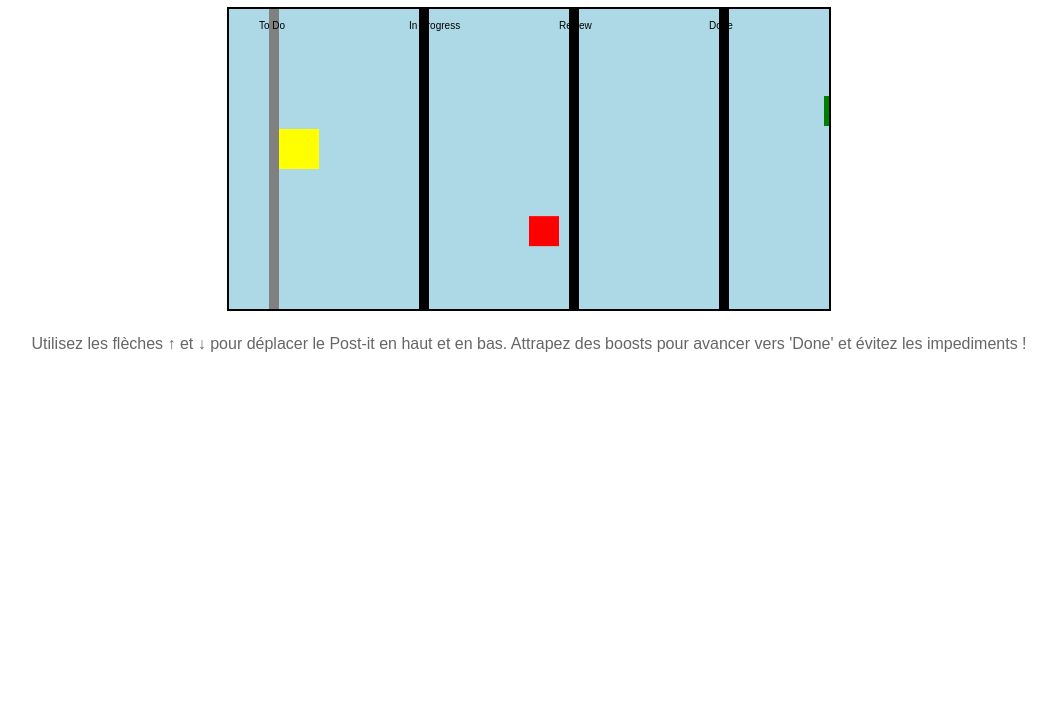
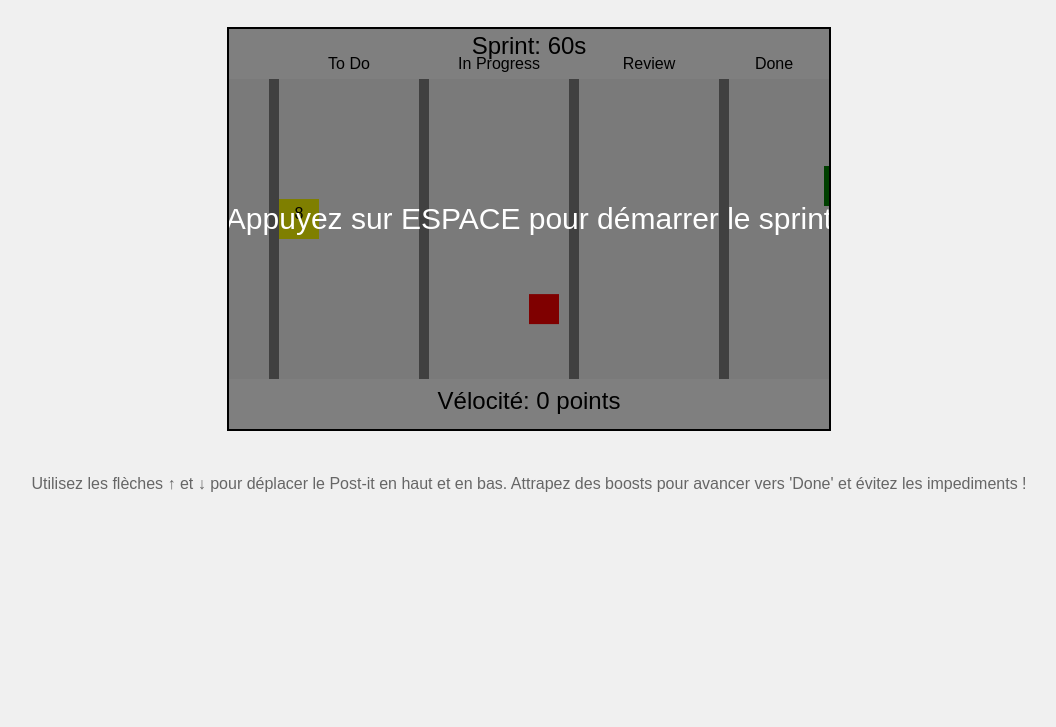
Before and after one commit to Lord-Manchot/agile-postit-journey, a plain HTML site: page index.html in a window 1280 px wide. Shown: the part 73-800 px from the top of the page, without its empty margins (111-1167 px from the left). Drawn offline with Linux system fonts and the light colour scheme.

Commit message:
feat: Système de score basé sur les story points
- Ajout d'un timer de sprint de 60 secondes
- Affichage des points de complexité sur les Post-its
- Calcul de la vélocité basé sur les story points
- Empilement automatique des tickets terminés
- Amélioration de l'interface (timer et titres des colonnes)

```diff
--- a/css/style.css
+++ b/css/style.css
@@ -1,11 +1,17 @@
 body {
     text-align: center;
     font-family: Arial, sans-serif;
+    background-color: #f0f0f0;
+}
+
+.game-container {
+    margin: 20px auto;
+    padding: 20px 0;
 }
 
 canvas {
     border: 2px solid black;
-    background-color: lightblue;
+    background-color: white;
 }
 
 h1 {
--- a/index.html
+++ b/index.html
@@ -8,7 +8,9 @@
 </head>
 <body>
     <h1>Agile Post-it Journey</h1>
-    <canvas id="gameCanvas" width="600" height="300"></canvas>
+    <div class="game-container">
+        <canvas id="gameCanvas" width="600" height="400"></canvas>
+    </div>
     <p class="instructions">Utilisez les flèches ↑ et ↓ pour déplacer le Post-it en haut et en bas. Attrapez des boosts pour avancer vers 'Done' et évitez les impediments !</p>
     <script src="./js/game.js"></script>
 </body>
--- a/js/game.js
+++ b/js/game.js
@@ -8,38 +8,97 @@ document.addEventListener('DOMContentLoaded', function() {
     const ctx = canvas.getContext("2d");
     console.log("Contexte 2D obtenu:", ctx);
 
-    // Constantes et variables du jeu
+    // Constantes du jeu
+    const SPRINT_DURATION = 60; // durée en secondes (1 minute)
+    const STORY_POINTS = [1, 2, 3, 5, 8];
     const columns = [50, 200, 350, 500];
     const columnTitles = ["To Do", "In Progress", "Review", "Done"];
-    let player = { x: columns[0], y: 120, width: 40, height: 40, columnIndex: 0, velocityY: 0, speedY: 5 };
-    console.log("Player initialisé:", player);
+
+    // Nouvelle constante pour les tickets terminés
+    let completedTickets = []; // Stocke les tickets en Done
+
+    // Variables du jeu
+    let player = {
+        x: columns[0],
+        y: 120,
+        width: 40,
+        height: 40,
+        columnIndex: 0,
+        velocityY: 0,
+        speedY: 5,
+        points: STORY_POINTS[Math.floor(Math.random() * STORY_POINTS.length)] // Points du ticket actuel
+    };
     let obstacles = [];
     let boosts = [];
     let gameOver = false;
+    let score = 0;
+    let timeLeft = SPRINT_DURATION;
+    let sprintStarted = false;
+
+    // Constantes pour l'affichage
+    const BOARD_TOP_MARGIN = 50; // Espace pour le timer au-dessus du tableau
+    const TIMER_Y = 25; // Position Y du timer (plus haut)
+    const BOARD_HEIGHT = 300;
+    const BOARD_WIDTH = 600;
+
+    // Constantes pour l'affichage des tickets
+    const TICKET_MARGIN = 10; // Espace entre les tickets
+    const TICKET_START_Y = 10; // Position Y du premier ticket dans Done
+
+    // Fonction pour créer un nouveau ticket
+    function createNewTicket() {
+        player.x = columns[0];
+        player.columnIndex = 0;
+        player.points = STORY_POINTS[Math.floor(Math.random() * STORY_POINTS.length)];
+    }
 
     function spawnObstacle() {
         const obstacleName = "Impediment";
-        obstacles.push({ x: 600, y: Math.random() * 260, width: 30, height: 30, label: obstacleName });
+        obstacles.push({
+            x: canvas.width, // Partir du bord droit du canvas
+            y: Math.random() * (BOARD_HEIGHT - 30), // Position verticale dans la zone de jeu
+            width: 30,
+            height: 30,
+            label: obstacleName
+        });
     }
 
     function spawnBoost() {
-        const boostName = "Collaboration";
-        boosts.push({ x: 600, y: Math.random() * 260, width: 30, height: 30, label: boostName });
+        boosts.push({
+            x: canvas.width, // Partir du bord droit du canvas
+            y: Math.random() * (BOARD_HEIGHT - 40), // Position verticale dans la zone de jeu
+            width: 40,
+            height: 40,
+            label: "Collaboration"
+        });
+    }
+
+    function updateTimer() {
+        if (!sprintStarted || gameOver) return;
+
+        timeLeft -= 1/60;
+        if (timeLeft <= 0) {
+            gameOver = true;
+            alert(`Sprint terminé !\nVélocité : ${score} points`);
+        }
     }
 
     function update() {
         if (gameOver) return;
 
+        updateTimer();
+
         player.y += player.velocityY;
-        player.y = Math.max(0, Math.min(canvas.height - player.height, player.y));
+        player.y = Math.max(0, Math.min(BOARD_HEIGHT - player.height, player.y));
 
+        // Gestion des obstacles
         for (let i = obstacles.length - 1; i >= 0; i--) {
             obstacles[i].x -= 5;
             if (obstacles[i].x + obstacles[i].width < 0) {
                 obstacles.splice(i, 1);
                 continue;
             }
-            if (
+            if (player.columnIndex < 3 &&
                 player.x < obstacles[i].x + obstacles[i].width &&
                 player.x + player.width > obstacles[i].x &&
                 player.y < obstacles[i].y + obstacles[i].height &&
@@ -55,13 +114,14 @@ document.addEventListener('DOMContentLoaded', function() {
             }
         }
 
+        // Gestion des boosts
         for (let i = boosts.length - 1; i >= 0; i--) {
             boosts[i].x -= 5;
             if (boosts[i].x + boosts[i].width < 0) {
                 boosts.splice(i, 1);
                 continue;
             }
-            if (
+            if (player.columnIndex < 3 &&
                 player.x < boosts[i].x + boosts[i].width &&
                 player.x + player.width > boosts[i].x &&
                 player.y < boosts[i].y + boosts[i].height &&
@@ -70,43 +130,114 @@ document.addEventListener('DOMContentLoaded', function() {
                 if (player.columnIndex < columns.length - 1) {
                     player.columnIndex++;
                     player.x = columns[player.columnIndex];
+                    if (player.columnIndex === columns.length - 1) {
+                        // Calculer la position Y du nouveau ticket
+                        const newTicketY = completedTickets.length * (player.height + TICKET_MARGIN) + TICKET_START_Y;
+
+                        // Ajouter le ticket à la liste des tickets terminés
+                        completedTickets.push({
+                            y: newTicketY,
+                            points: player.points
+                        });
+                        score += player.points;
+                        createNewTicket();
+                    }
                 }
                 boosts.splice(i, 1);
             }
         }
-
-        if (player.columnIndex === columns.length - 1) {
-            alert("Félicitations ! Vous avez complété votre tâche en atteignant 'Done' !");
-            gameOver = true;
-        }
     }
 
     function draw() {
-        console.log("Draw appelé");
         ctx.clearRect(0, 0, canvas.width, canvas.height);
 
-        // Dessiner les colonnes
+        // Fond blanc pour tout le canvas
+        ctx.fillStyle = "white";
+        ctx.fillRect(0, 0, canvas.width, canvas.height);
+
+        // Timer en haut, plus haut au-dessus du tableau
+        ctx.fillStyle = "black";
+        ctx.font = "24px Arial";
+        ctx.textAlign = "center";
+        ctx.fillText(`Sprint: ${Math.ceil(timeLeft)}s`, canvas.width/2, TIMER_Y);
+
+        // Fond gris clair pour le tableau Kanban
+        ctx.fillStyle = "#f5f5f5";
+        ctx.fillRect(0, BOARD_TOP_MARGIN, canvas.width, BOARD_HEIGHT);
+
+        // Dessiner les colonnes et leurs titres
         ctx.fillStyle = "gray";
         for (let i = 0; i < columns.length; i++) {
-            ctx.fillRect(columns[i] - 10, 0, 10, canvas.height);
+            // Dessiner les séparateurs de colonnes
+            ctx.fillRect(columns[i] - 10, BOARD_TOP_MARGIN, 10, BOARD_HEIGHT);
+
+            // Calculer le centre de la colonne pour le titre
+            let nextColumn = (i < columns.length - 1) ? columns[i + 1] : canvas.width;
+            let columnCenter = (columns[i] + nextColumn) / 2;
+
+            // Dessiner le titre centré
             ctx.fillStyle = "black";
-            ctx.fillText(columnTitles[i], columns[i] - 20, 20);
+            ctx.font = "16px Arial";
+            ctx.textAlign = "center";
+            ctx.fillText(columnTitles[i], columnCenter - 5, BOARD_TOP_MARGIN - 10);
+            ctx.fillStyle = "gray";
         }
 
-        // Dessiner le joueur
+        // Dessiner les tickets terminés dans la colonne Done
         ctx.fillStyle = "yellow";
-        ctx.fillRect(player.x, player.y, player.width, player.height);
+        for (let ticket of completedTickets) {
+            ctx.fillRect(
+                columns[3],
+                BOARD_TOP_MARGIN + ticket.y,
+                player.width,
+                player.height
+            );
+            ctx.fillStyle = "black";
+            ctx.font = "16px Arial";
+            ctx.textAlign = "center";
+            ctx.fillText(
+                ticket.points,
+                columns[3] + player.width/2,
+                BOARD_TOP_MARGIN + ticket.y + player.height/2
+            );
+            ctx.fillStyle = "yellow";
+        }
 
-        // Dessiner les obstacles
+        // Dessiner le joueur actif
+        if (player.columnIndex < 3) {
+            ctx.fillStyle = "yellow";
+            ctx.fillRect(player.x, BOARD_TOP_MARGIN + player.y, player.width, player.height);
+            ctx.fillStyle = "black";
+            ctx.font = "16px Arial";
+            ctx.textAlign = "center";
+            ctx.fillText(player.points, player.x + player.width/2, BOARD_TOP_MARGIN + player.y + player.height/2);
+        }
+
+        // Dessiner les obstacles et boosts avec la marge
         ctx.fillStyle = "red";
         for (let obs of obstacles) {
-            ctx.fillRect(obs.x, obs.y, obs.width, obs.height);
+            ctx.fillRect(obs.x, BOARD_TOP_MARGIN + obs.y, obs.width, obs.height);
         }
 
-        // Dessiner les boosts
         ctx.fillStyle = "green";
         for (let boost of boosts) {
-            ctx.fillRect(boost.x, boost.y, boost.width, boost.height);
+            ctx.fillRect(boost.x, BOARD_TOP_MARGIN + boost.y, boost.width, boost.height);
+        }
+
+        // Score en bas du tableau
+        ctx.fillStyle = "black";
+        ctx.font = "24px Arial";
+        ctx.textAlign = "center";
+        ctx.fillText(`Vélocité: ${score} points`, canvas.width/2, BOARD_TOP_MARGIN + BOARD_HEIGHT + 30);
+
+        // Écran de démarrage
+        if (!sprintStarted) {
+            ctx.fillStyle = "rgba(0,0,0,0.5)";
+            ctx.fillRect(0, 0, canvas.width, canvas.height);
+            ctx.fillStyle = "white";
+            ctx.font = "30px Arial";
+            ctx.textAlign = "center";
+            ctx.fillText("Appuyez sur ESPACE pour démarrer le sprint", canvas.width/2, canvas.height/2);
         }
     }
 
@@ -125,6 +256,11 @@ document.addEventListener('DOMContentLoaded', function() {
         if (event.code === "ArrowDown") {
             player.velocityY = player.speedY;
         }
+        if (event.code === "Space" && !sprintStarted) {
+            sprintStarted = true;
+            timeLeft = SPRINT_DURATION;
+            score = 0;
+        }
     });
 
     document.addEventListener("keyup", function(event) {
```
